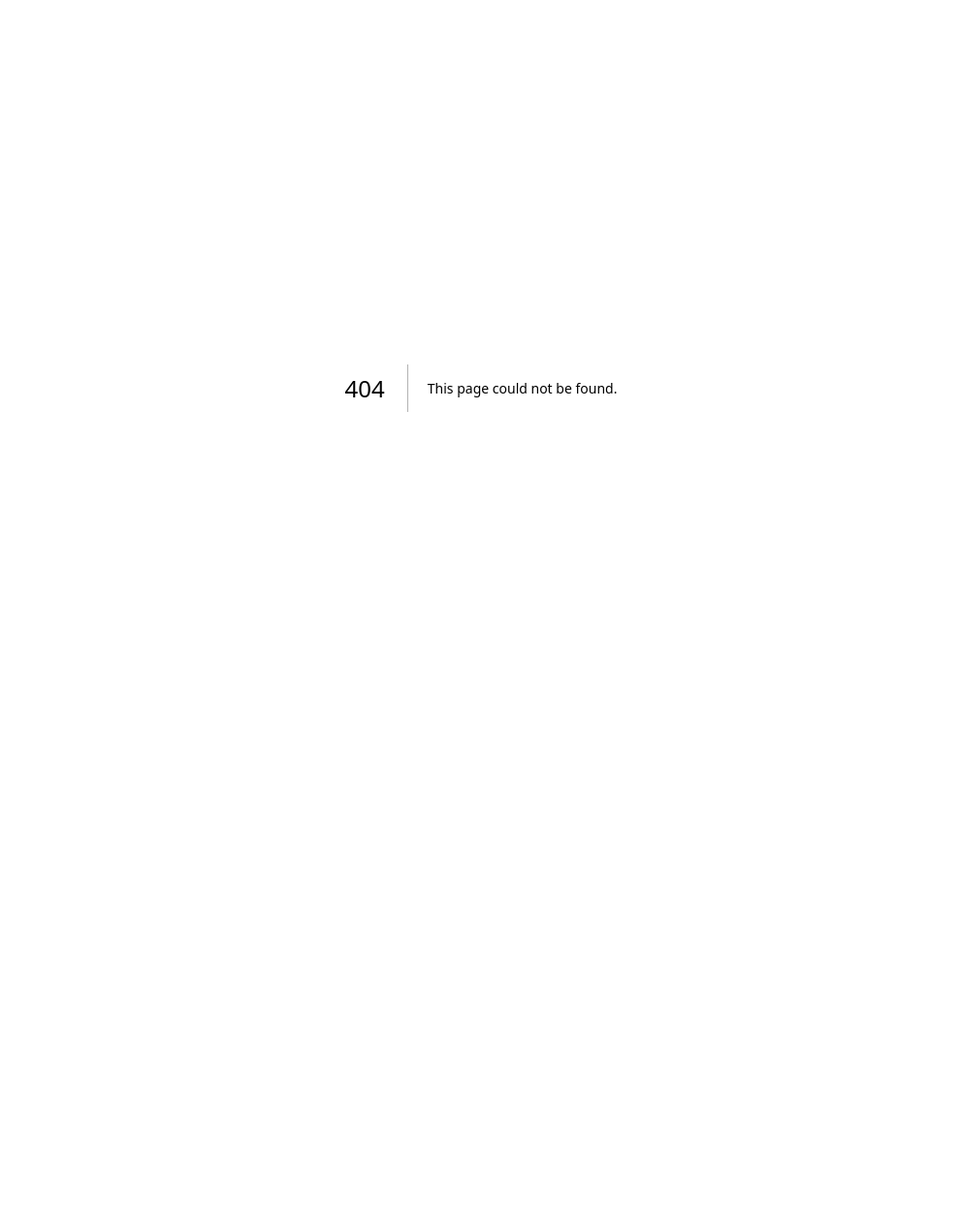
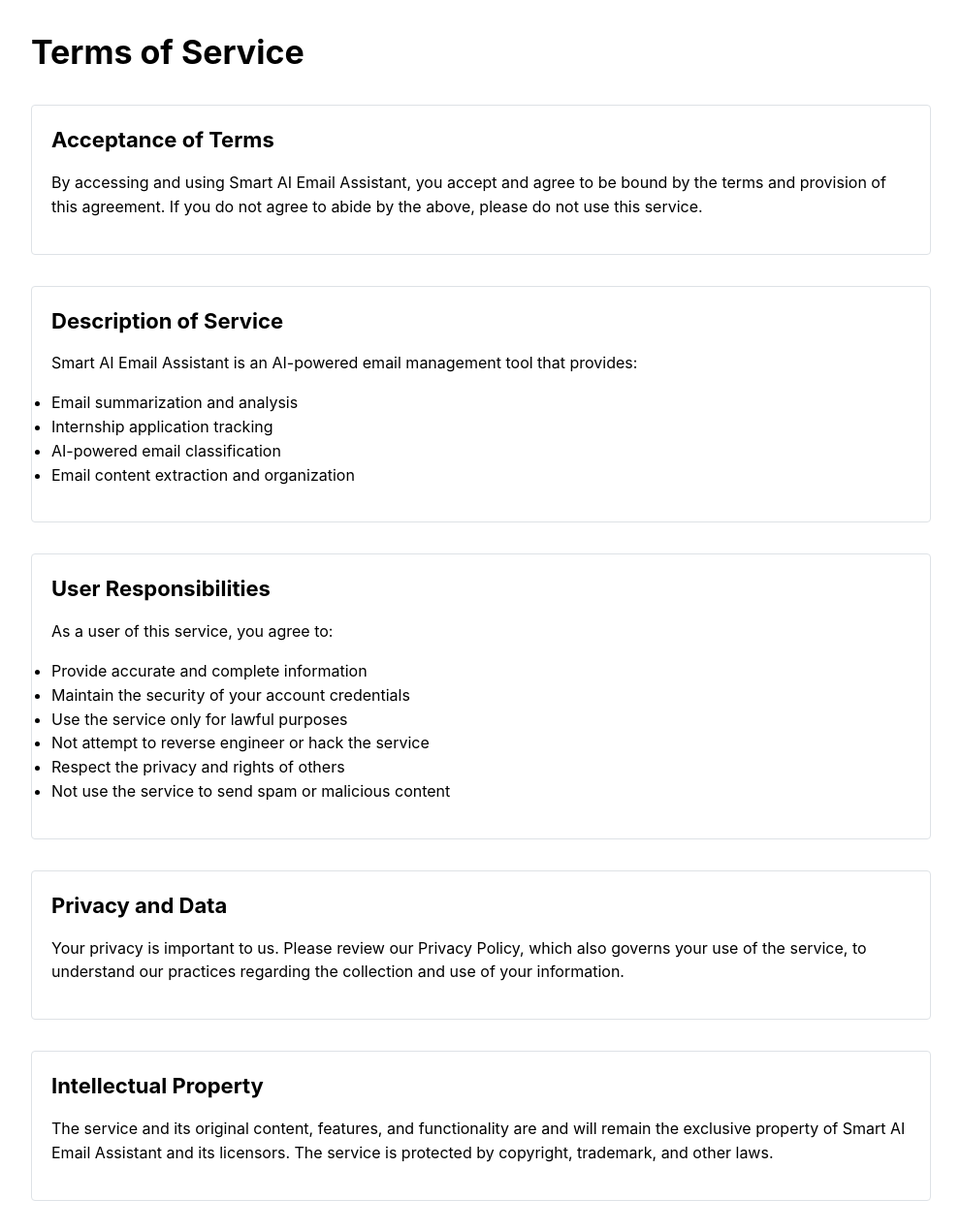
Before and after one commit to LuisSalvadorHeysen/smart_ai_email, a Next.js app: page /terms in a window 1280 px wide. Before the commit this address had no page. Shown: the top 1270 px of the page at 97% size, without its empty margins (144-1135 px from the left). Before the commit the page ends 800 px from the top, so only its background shows below. Built offline with nearby package versions, Linux system fonts and the light colour scheme.

Commit message:
feat: add privacy policy and terms of service pages for Google OAuth verification

```diff
--- /dev/null
+++ b/app/terms/page.tsx
@@ -0,0 +1,117 @@
+import { Container, Title, Text, Stack, Paper } from '@mantine/core';
+
+export default function TermsOfService() {
+  return (
+    <Container size="md" py="xl">
+      <Stack gap="xl">
+        <Title order={1}>Terms of Service</Title>
+
+        <Paper p="lg" withBorder>
+          <Title order={2} size="h3" mb="md">Acceptance of Terms</Title>
+          <Text mb="md">
+            By accessing and using Smart AI Email Assistant, you accept and agree to be bound by
+            the terms and provision of this agreement. If you do not agree to abide by the above,
+            please do not use this service.
+          </Text>
+        </Paper>
+
+        <Paper p="lg" withBorder>
+          <Title order={2} size="h3" mb="md">Description of Service</Title>
+          <Text mb="md">
+            Smart AI Email Assistant is an AI-powered email management tool that provides:
+          </Text>
+          <Text component="ul" mb="md">
+            <li>Email summarization and analysis</li>
+            <li>Internship application tracking</li>
+            <li>AI-powered email classification</li>
+            <li>Email content extraction and organization</li>
+          </Text>
+        </Paper>
+
+        <Paper p="lg" withBorder>
+          <Title order={2} size="h3" mb="md">User Responsibilities</Title>
+          <Text mb="md">As a user of this service, you agree to:</Text>
+          <Text component="ul" mb="md">
+            <li>Provide accurate and complete information</li>
+            <li>Maintain the security of your account credentials</li>
+            <li>Use the service only for lawful purposes</li>
+            <li>Not attempt to reverse engineer or hack the service</li>
+            <li>Respect the privacy and rights of others</li>
+            <li>Not use the service to send spam or malicious content</li>
+          </Text>
+        </Paper>
+
+        <Paper p="lg" withBorder>
+          <Title order={2} size="h3" mb="md">Privacy and Data</Title>
+          <Text mb="md">
+            Your privacy is important to us. Please review our Privacy Policy, which also governs
+            your use of the service, to understand our practices regarding the collection and use
+            of your information.
+          </Text>
+        </Paper>
+
+        <Paper p="lg" withBorder>
+          <Title order={2} size="h3" mb="md">Intellectual Property</Title>
+          <Text mb="md">
+            The service and its original content, features, and functionality are and will remain
+            the exclusive property of Smart AI Email Assistant and its licensors. The service is
+            protected by copyright, trademark, and other laws.
+          </Text>
+        </Paper>
+
+        <Paper p="lg" withBorder>
+          <Title order={2} size="h3" mb="md">Limitation of Liability</Title>
+          <Text mb="md">
+            In no event shall Smart AI Email Assistant, nor its directors, employees, partners,
+            agents, suppliers, or affiliates, be liable for any indirect, incidental, special,
+            consequential, or punitive damages, including without limitation, loss of profits,
+            data, use, goodwill, or other intangible losses, resulting from your use of the service.
+          </Text>
+        </Paper>
+
+        <Paper p="lg" withBorder>
+          <Title order={2} size="h3" mb="md">Service Availability</Title>
+          <Text mb="md">
+            We strive to maintain high availability of our service, but we do not guarantee
+            uninterrupted access. The service may be temporarily unavailable due to maintenance,
+            updates, or technical issues beyond our control.
+          </Text>
+        </Paper>
+
+        <Paper p="lg" withBorder>
+          <Title order={2} size="h3" mb="md">Termination</Title>
+          <Text mb="md">
+            We may terminate or suspend your account and bar access to the service immediately,
+            without prior notice or liability, under our sole discretion, for any reason
+            whatsoever and without limitation, including but not limited to a breach of the Terms.
+          </Text>
+        </Paper>
+
+        <Paper p="lg" withBorder>
+          <Title order={2} size="h3" mb="md">Changes to Terms</Title>
+          <Text mb="md">
+            We reserve the right, at our sole discretion, to modify or replace these Terms at
+            any time. If a revision is material, we will provide at least 30 days notice prior
+            to any new terms taking effect.
+          </Text>
+        </Paper>
+
+        <Paper p="lg" withBorder>
+          <Title order={2} size="h3" mb="md">Contact Information</Title>
+          <Text mb="md">
+            If you have any questions about these Terms of Service, please contact us at:
+            [Your Email Address]
+          </Text>
+        </Paper>
+
+        <Paper p="lg" withBorder>
+          <Title order={2} size="h3" mb="md">Governing Law</Title>
+          <Text>
+            These Terms shall be interpreted and governed by the laws of [Your Jurisdiction],
+            without regard to its conflict of law provisions.
+          </Text>
+        </Paper>
+      </Stack>
+    </Container>
+  );
+}
```
Also changed, not shown: app/components/AppShell.tsx (+16 -1 lines), app/privacy/page.tsx (added, +91 -0 lines).
